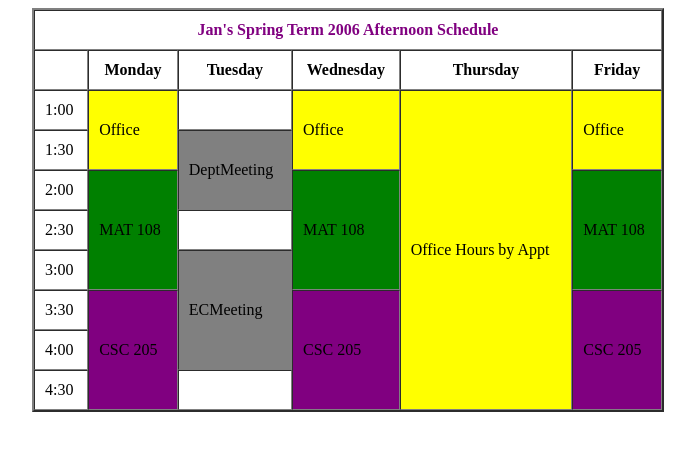
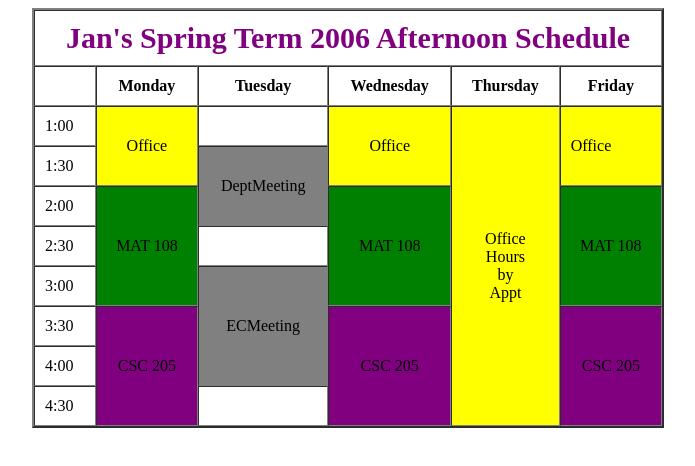
Before and after one commit to Miranbaradei/nti, a plain HTML site: page index.html in a window 1280 px wide. Shown: the whole page, without its empty margins (292-987 px from the left). Drawn offline with Linux system fonts and the light colour scheme.

Commit message:
Update index.html

```diff
--- a/index.html
+++ b/index.html
@@ -13,7 +13,7 @@
     <table border="2" cellspacing="0" cellpadding="10" width="50%" align="center">
         <thead>
             <tr>
-               <th colspan="6"  style="color:purple">Jan's Spring Term 2006 Afternoon Schedule</th>
+               <th colspan="6"  style="color:purple ; font-size:30px;" align="center">Jan's Spring Term 2006 Afternoon Schedule</th>
 
             </tr>
 
@@ -29,21 +29,21 @@
         <tbody>
         <tr>
             <td>1:00</td>
-            <td rowspan="2" bgcolor="yellow">Office</td>
+            <td rowspan="2" bgcolor="yellow" align="center">Office</td>
             <td></td>
-            <td rowspan="2" bgcolor="yellow">Office</td>
-            <td rowspan="8" bgcolor="yellow">Office Hours by Appt</td>
+            <td rowspan="2" bgcolor="yellow" align="center">Office</td>
+            <td rowspan="8" bgcolor="yellow" align="center">Office <br>Hours <br>  by <br> Appt</td>
             <td rowspan="2" bgcolor="yellow">Office</td>
         </tr>
         <tr>
             <td>1:30</td>
-            <td rowspan="2" bgcolor="grey">DeptMeeting</td>
+            <td rowspan="2" bgcolor="grey" align="center">DeptMeeting</td>
         </tr>
         <tr>
             <td>2:00</td>
-            <td rowspan="3" bgcolor="green">MAT 108</td>
-            <td rowspan="3" bgcolor="green">MAT 108</td>
-            <td rowspan="3" bgcolor="green">MAT 108</td>
+            <td rowspan="3" bgcolor="green" align="center">MAT 108</td>
+            <td rowspan="3" bgcolor="green" align="center">MAT 108</td>
+            <td rowspan="3" bgcolor="green" align="center">MAT 108</td>
         </tr>
         <tr>
             <td>2:30</td>
@@ -52,13 +52,13 @@
         </tr>
         <tr>
             <td>3:00</td>
-            <td rowspan="3" bgcolor="grey">ECMeeting</td>
+            <td rowspan="3" bgcolor="grey" align="center">ECMeeting</td>
         </tr>
         <tr>
             <td>3:30</td>
-            <td rowspan="3" bgcolor="purple">CSC 205</td>
-            <td rowspan="3" bgcolor="purple">CSC 205</td>
-            <td rowspan="3" bgcolor="purple">CSC 205</td>
+            <td rowspan="3" bgcolor="purple" align="center">CSC 205</td>
+            <td rowspan="3" bgcolor="purple" align="center">CSC 205</td>
+            <td rowspan="3" bgcolor="purple" align="center">CSC 205</td>
         </tr>
         <tr>
             <td>4:00</td>
```
